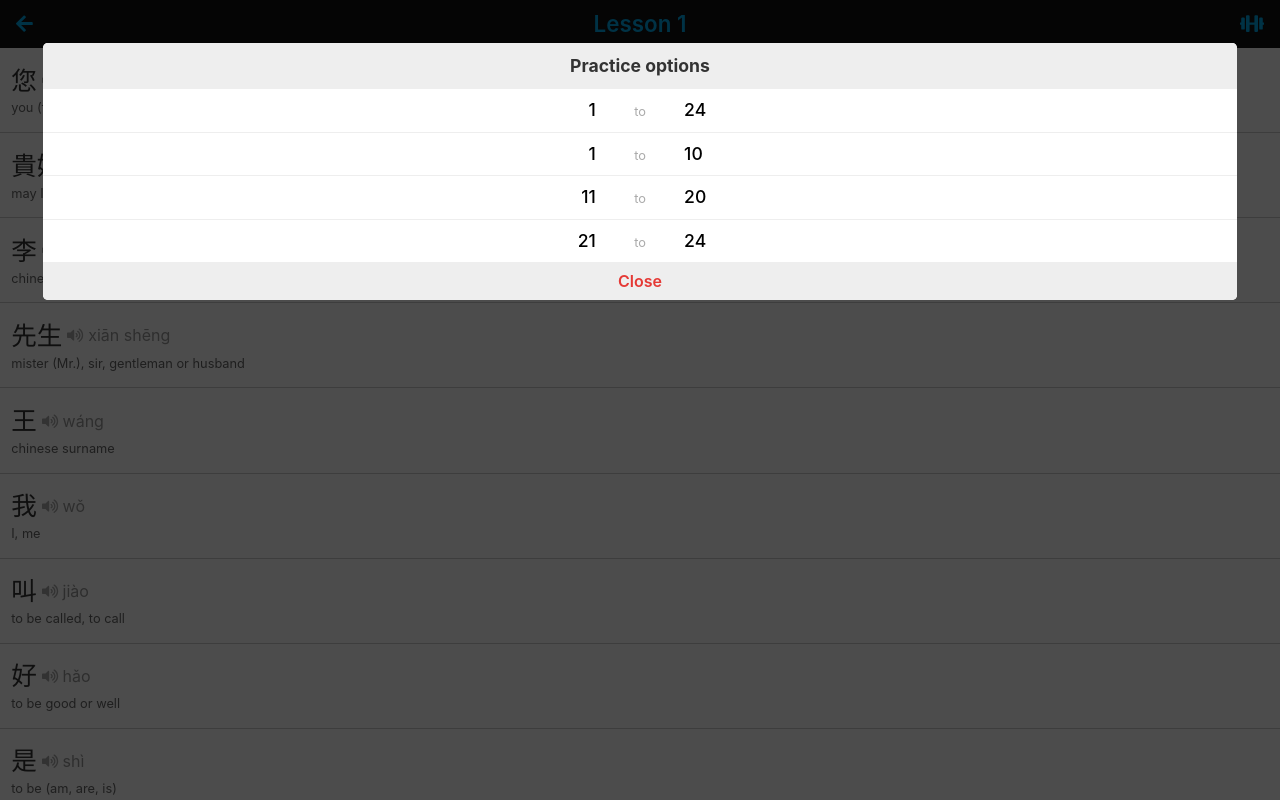
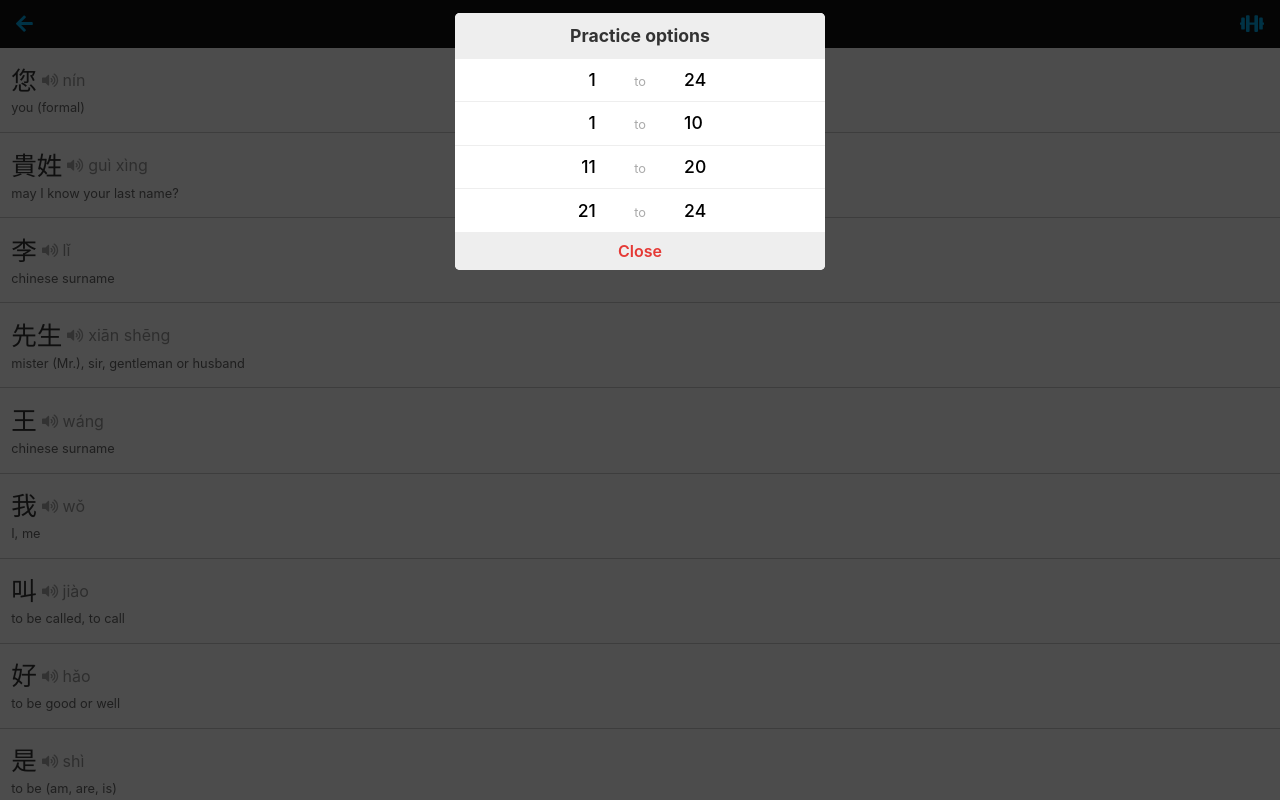
Before and after one commit to kenyontu/chinese-practice-pwa, a React (Create React App) app: page /lessons/B1L1 in a window 1280 px wide. Both pictures are taken after a click on the button 1252 px from the left and 23 px from the top of the page. Shown: the top 800 px of the page. Built offline with nearby package versions, Linux system fonts and the light colour scheme.

Commit message:
feat: dialog improvements

```diff
--- a/src/components/StartPracticeDialog.module.css
+++ b/src/components/StartPracticeDialog.module.css
@@ -1,13 +1,3 @@
-.header {
-  background-color: #eee;
-  font-size: 1.1rem;
-  font-weight: 700;
-  padding: 0.8rem 0;
-  text-align: center;
-  border-top-left-radius: inherit;
-  border-top-right-radius: inherit;
-}
-
 .closeBtn {
   background-color: #eee;
   padding: 0.6rem 0;
--- a/src/components/StartPracticeDialog.tsx
+++ b/src/components/StartPracticeDialog.tsx
@@ -1,7 +1,7 @@
 import React, { useMemo } from 'react'
 
 import styles from './StartPracticeDialog.module.css'
-import { Dialog } from './dialog'
+import { Dialog, DialogHeader } from './dialog'
 import { getPracticeOptions } from '../utils'
 
 interface Props {
@@ -35,7 +35,8 @@ const StartPracticeDialog: React.FC<Props> = ({
       isOpen={isOpen}
       onBackdropClick={closeOnBackdropClick ? onClose : () => {}}
     >
-      <h2 className={styles.header}>Practice options</h2>
+      <DialogHeader title="Practice options" />
+
       {practiceOptions.map(([start, end]) => (
         <button
           key={`${start}${end}`}
--- a/src/components/dialog/Dialog.module.css
+++ b/src/components/dialog/Dialog.module.css
@@ -7,7 +7,7 @@
   overflow-y: auto;
   background-color: rgba(0, 0, 0, 0.7);
   z-index: 20;
-  padding: 2.7rem;
+  padding: 0.8rem 2.5rem;
   transform: translateX(100%);
   transition: opacity 100ms;
   opacity: 0;
@@ -20,6 +20,20 @@
 }
 
 .dialog {
+  max-width: 370px;
+  margin: 0 auto;
   background-color: white;
   border-radius: 0.3rem;
+  display: flex;
+  flex-direction: column;
 }
+
+.header {
+  background-color: #eee;
+  font-size: 1.1rem;
+  font-weight: 700;
+  padding: 0.8rem 0;
+  text-align: center;
+  border-top-left-radius: inherit;
+  border-top-right-radius: inherit;
+}
--- a/src/components/dialog/Dialog.tsx
+++ b/src/components/dialog/Dialog.tsx
@@ -18,6 +18,7 @@ const Dialog: React.FC<Props> = ({ children, isOpen, onBackdropClick }) => {
 
   return (
     <div
+      data-testid="dialog-backdrop"
       className={classNames(styles.backdrop, { [styles.open]: isOpen })}
       onClick={onBackdropClick}
     >
--- /dev/null
+++ b/src/components/dialog/DialogHeader.tsx
@@ -0,0 +1,13 @@
+import React from 'react'
+
+import styles from './Dialog.module.css'
+
+interface Props {
+  title: string
+}
+
+const DialogHeader: React.FC<Props> = ({ title }) => {
+  return <h2 className={styles.header}>{title}</h2>
+}
+
+export default React.memo(DialogHeader)
--- a/src/components/dialog/index.tsx
+++ b/src/components/dialog/index.tsx
@@ -1,3 +1,4 @@
 import Dialog from './Dialog'
+import DialogHeader from './DialogHeader'
 
-export { Dialog }
+export { Dialog, DialogHeader }
```
